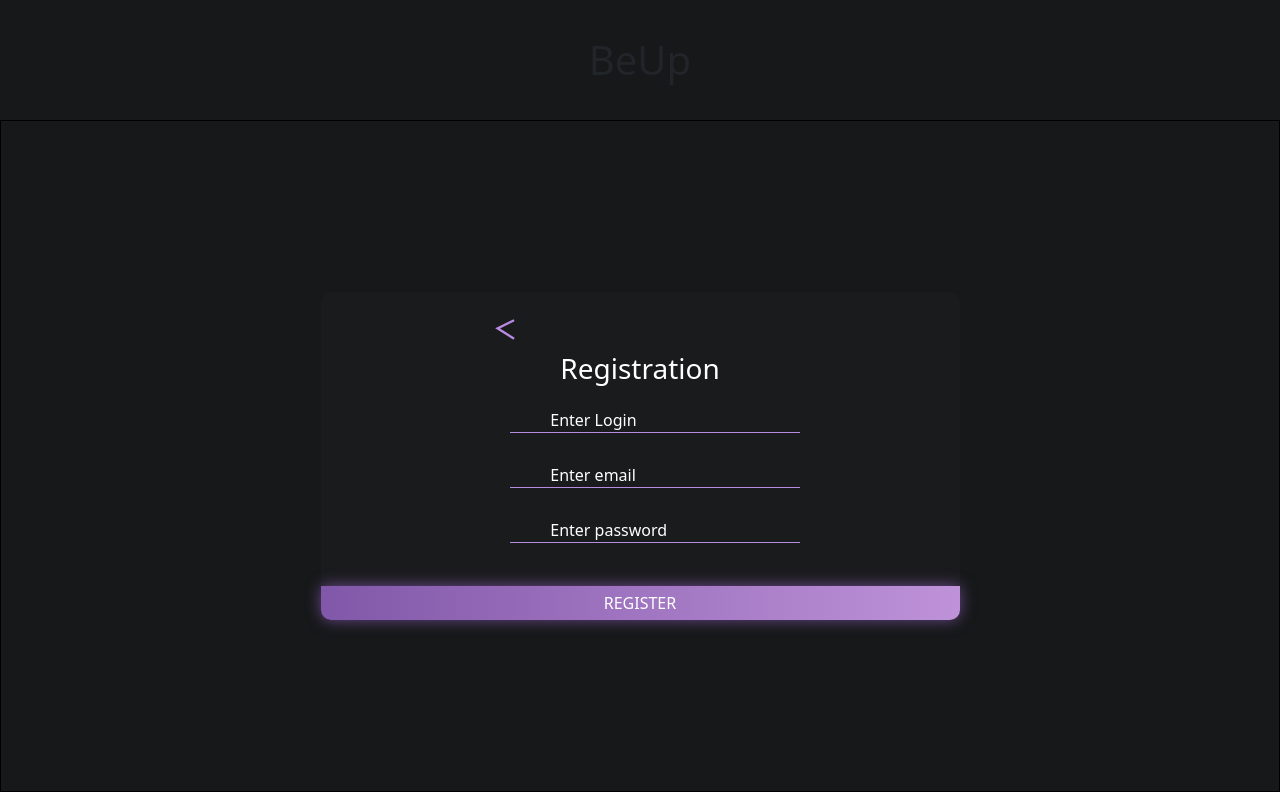
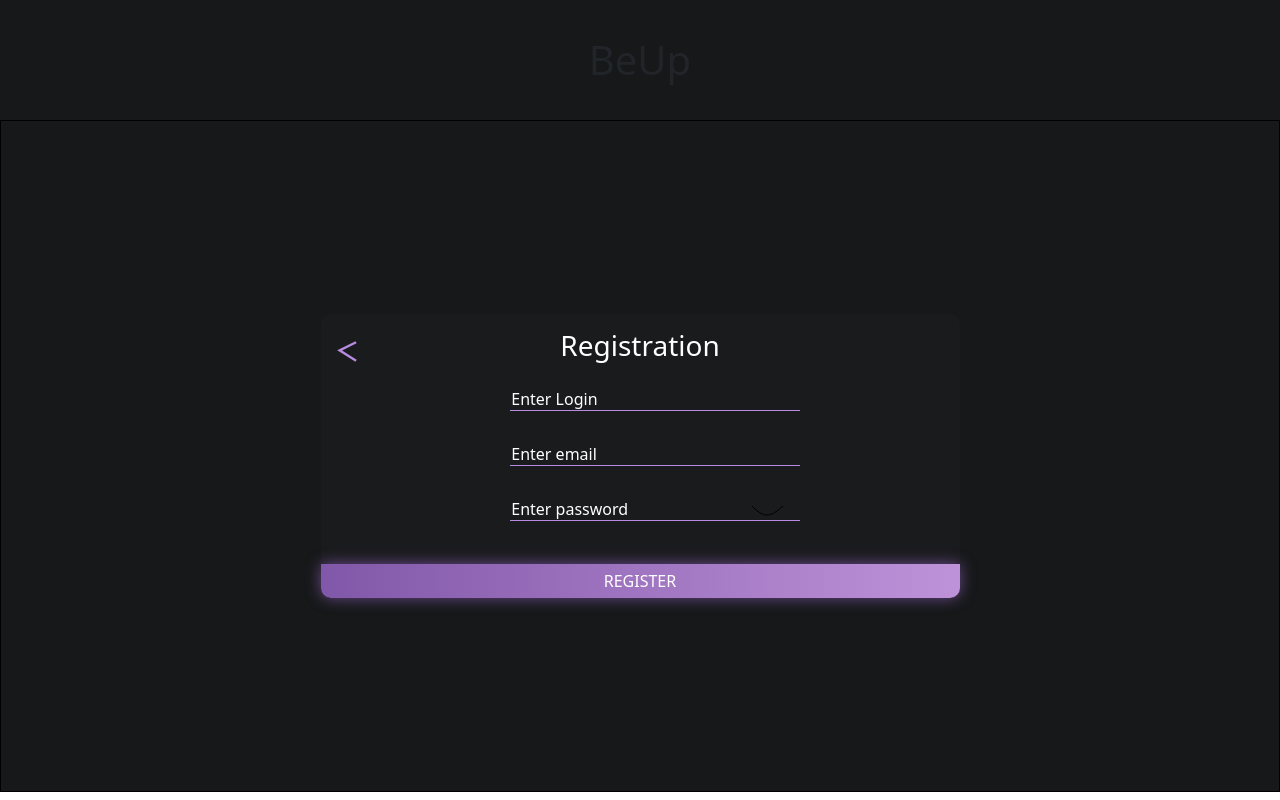
Before and after one commit to VladimirPuzyrev/123, a React (Create React App) app in the folder client/: page /registration in a window 1280 px wide. Built offline with nearby package versions, Linux system fonts and the light colour scheme.

Commit message:
validation

```diff
--- a/client/src/component/Input/input.jsx
+++ b/client/src/component/Input/input.jsx
@@ -9,7 +9,7 @@ const Input = (props) => {
             value={props.value}
             type={props.type}
             placeholder={props.placeholder}
-            className={props.className}
+            id={props.id}
             onBlur={props.onBlur}
             onFocus={props.onFocus}
             requred
--- a/client/src/component/Input/input.scss
+++ b/client/src/component/Input/input.scss
@@ -1,5 +1,5 @@
-$top: 15px;
-$left: 55px;
+$top: 1em;
+$left: 1em;
 $background: rgb(33, 34, 37, 0.4);
 
 
@@ -13,9 +13,6 @@ input:-webkit-autofill {
     height: 50%;
     border: none;
     background-color: transparent;
-    background-repeat:no-repeat;
-    background-position: 3% 0%;
-    padding-left: 40px;
     margin: 15px;
     color: white;
     border-bottom: 1px solid #b78be1;
@@ -26,7 +23,7 @@ input:-webkit-autofill {
 
     &:focus ~ label,
     &:not(:placeholder-shown) ~ label{
-        top: $top - 23px;
+        top: $top - 1.4em;
         font-size: 14px;
 
         padding: 0% 1%;
@@ -35,31 +32,37 @@ input:-webkit-autofill {
     }
 
     &.invalid{
-        background-color: rgb(255, 166, 0);
+        color: red;
     }
 
-    // &:invalid ~ label{
-    //     top: $top - 22px;
-    //     font-size: 14px;
-    // }
+    &.invalid ~ label{
+        background-color: red;
+    }
 }
 
 
 .input-block{
     position: relative;
 
-    .form__login{
+    #form__login{
         @include form-input();
         background-size: 7%;
         background-position: 4% 0%;
     }
 
-    .form__email{
+    #form__email{
         @include form-input();
     }
 
-    .form__password{
+    #form__password{
         @include form-input();
+    }
+
+    .hide-svg{
+        cursor: pointer;
+        position: absolute;
+        right: 0.063em;
+        top: 1.25em;
     }
 
     label{
--- a/client/src/component/RegistrationForm/RegistrationForm.js
+++ b/client/src/component/RegistrationForm/RegistrationForm.js
@@ -4,66 +4,156 @@ import {Input} from '../Component'
 import { Link } from 'react-router-dom';
 import { Registration } from '../../actions/user'
 
-
 export default function RegistrarionForm() {
 
     const [login, setLogin] = useState()
     const [email, setEmail] = useState()
     const [password, setPassword] = useState()
+    const [passwordHide, setPasswordHide] = useState(false)
+
+    const validationEmail = (email) => {
+        if(!String(email)
+        .match(/^(([^<>()[\]\\.,;:\s@"]+(\.[^<>()[\]\\.,;:\s@"]+)*)|(".+"))@((\[[0-9]{1,3}\.[0-9]{1,3}\.[0-9]{1,3}\.[0-9]{1,3}\])|(([a-zA-Z\-0-9]+\.)+[a-zA-Z]{2,}))$/)){
+            return email
+        }else{
+            return true
+        }
+    }
+
+    const validationLogin = (login) => {
+        if(!String(login)
+        .match(/[\!\@\#\$\%\^\&\*\(\)\+\"\№\;\%\:\?\*]/)){
+            return login
+        }else{
+            return true
+        }
+    }
+
+    function onBlur(e){
+        e.preventDefault()
+
+        const label = document.querySelector(`[for="${e.target.id}"]`)
+        if(e.target.id === 'form__email'){
+            if(!e.target.value == ''){
+                if(e.target.value === validationEmail(email)){
+                    e.currentTarget.classList.add('invalid')
+                    label.textContent = 'Wrong email address';
+                }
+            }
+
+        }else if(e.target.id === 'form__login'){
+            if(!e.target.value == ''){
+                if(e.target.value === validationLogin(login)){
+                    e.currentTarget.classList.add('invalid')
+                    label.textContent = 'Login must not have special characters';
+                }
+            }
+
+        }else if(e.target.id === 'form__password'){
+            if(!e.target.value == ''){
+                if(e.target.value.lenght < 8){
+                    e.currentTarget.classList.add('invalid')
+                    label.textContent = 'Password must not be shorter than 8 characters';
+                }
+            }
+        }
+
+    }
+
+    function onFocus(e){
+        e.preventDefault()
+        const label = document.querySelector(`[for="${e.target.id}"]`)
+
+        if(e.target.classList.contains('invalid')){
+            e.currentTarget.classList.remove('invalid')
+
+            if(e.target.id === 'form__email'){
+                label.textContent = 'Enter email address';
+            }else if(e.target.id === 'form__login'){
+                label.textContent = 'Enter login';
+            }else if(e.target.id === 'form__password'){
+                label.textContent = 'Enter password';
+            }
+        }
+
+    }
+
 
     function formSend(e){
         e.preventDefault()
 
-        Registration(login, email, password)
+        if(email === validationEmail(email)){
+            return alert('Wrong email!')
+        }else if(password.lenght <= 8){
+            return alert('Short password!')
+        }else if(login === validationLogin(login)){
+            return alert('Wrong email!')
+        }
+
+        Registration(email, login, password)
     }
 
     return (
         <div className='registrations'>
+            <Link to='/login' className='back_login'><img src="./back.svg"/></Link>
+
             <form
                 className="email-registration"
-                id='reg'
                 onSubmit={formSend}
             >
-                <Link to='/login'className='back_login'><img src="./back.svg"/></Link>
 
                 <h3>Registration</h3>
 
                 <div className='input-block'>
                     <Input
                         type="text"
-                        className="form__login"
+                        id="form__login"
                         placeholder=' '
                         value={login}
                         setValue={setLogin}
+                        onBlur={onBlur}
+                        onFocus={onFocus}
                         required
                     />
 
-                    <label>Enter Login</label>
+                    <label for='form__login' >Enter Login</label>
                 </div>
 
                 <div className='input-block'>
                     <Input
                         type="email"
-                        className="form__email"
-                        placeholder=' '
+                        id="form__email"
+                        placeholder=''
                         value={email}
                         setValue={setEmail}
+                        onBlur={onBlur}
+                        onFocus={onFocus}
                         required
                     />
 
-                    <label>Enter email</label>
+                    <label for='form__email'>Enter email</label>
                 </div>
 
                     <div className='input-block'>
                         <Input
-                        type="password"
-                        className="form__password"
+                            type={passwordHide ? "text" : "password"}
+                            id="form__password"
                             placeholder=' '
                             value={password}
                             setValue={setPassword}
+                            onBlur={onBlur}
+                            onFocus={onFocus}
                             required
                         />
-                    <label>Enter password</label>
+
+                        <img
+                            className='hide-svg'
+                            src={passwordHide ? './password_visibality.svg' : './password_hide.svg'}
+                            onClick={() => setPasswordHide(prevState => !prevState)}
+                            title={passwordHide ? "Hide password" : "Show password"}
+                        />
+
+                        <label for='form__password'>Enter password</label>
                     </div>
 
             </form>
--- a/client/src/component/RegistrationForm/RegistrationForm.scss
+++ b/client/src/component/RegistrationForm/RegistrationForm.scss
@@ -8,6 +8,12 @@ $left: 55px;
 
     border-radius: 10px 10px 0px 0px;
     background-color:rgb(33, 34, 37, 0.4);
+
+    .back_login{
+        position: absolute;
+        padding-left: 1em;
+        padding-top: 0.938em;
+    }
 
     .email-registration{
         width: 50%;
--- a/client/src/component/loginForm/LoginForm.js
+++ b/client/src/component/loginForm/LoginForm.js
@@ -5,9 +5,9 @@ import {Input} from '../Component'
 import {login} from '../../actions/user'
 
 export default function Login() {
-
     const [email, setEmail] = useState()
     const [password, setPassword] = useState()
+    const [passwordHide, setPasswordHide] = useState(false)
 
 
     const validationEmail = (email) => {
@@ -19,21 +19,31 @@ export default function Login() {
         }
     }
 
+    function forgotPassword(){
+        //пакет для отправки сообщения и модальное окно
+
+    }
 
     function onBlur(e){
         e.preventDefault()
+        const label = document.querySelector(`[for="${e.target.id}"]`)
 
         if(e.target.value === validationEmail(email)){
-            e.currentTarget.classList.add('invalid')
+            if(!e.target.value == ''){
+                e.currentTarget.classList.add('invalid')
+                label.textContent = 'Wrong email address';
+            }
         }
 
     }
 
     function onFocus(e){
         e.preventDefault()
+        const label = document.querySelector(`[for="${e.target.id}"]`)
 
         if(e.target.classList.contains('invalid')){
             e.currentTarget.classList.remove('invalid')
+            label.textContent = 'Enter email address';
         }
 
     }
@@ -56,7 +66,7 @@ export default function Login() {
                     <div className='input-block'>
                         <Input
                             type="email"
-                            className="form__email"
+                            id="form__email"
                             placeholder=''
                             value={email}
                             setValue={setEmail}
@@ -65,18 +75,24 @@ export default function Login() {
                             required
                         />
 
-                        <label>Enter email</label>
+                        <label for='form__email'>Enter email</label>
                     </div>
 
 
                     <div className='input-block'>
                     <Input
-                        type="password"
-                        className="form__password"
+                        type={passwordHide ? "text" : "password"}
+                        id="form__password"
                         placeholder=' '
                         value={password}
                         setValue={setPassword}
                         required
+                    />
+                    <img
+                        className='hide-svg'
+                        src={passwordHide ? './password_hide.svg' : './password_visibality.svg'}
+                        onClick={() => setPasswordHide(prevState => !prevState)}
+                        title={passwordHide ? "Hide password" : "Show password"}
                     />
 
                         <label>Enter password</label>
@@ -93,7 +109,7 @@ export default function Login() {
 
                 <div className='form__button'>
                     <button className="login-button" type="submit">Login</button>
-                    <a className="forgot-button"  href='#'>Forgot Password?</a>
+                    <a className="forgot-button" onClick={() => forgotPassword()}>Forgot Password?</a>
                 </div>
             </form>
 
```
Also changed, not shown: client/public/password_hide.svg (added), client/public/password_visibality.svg (added), client/src/component/Validation.jsx (added). Lines whose indentation alone changed are shown as unchanged.
